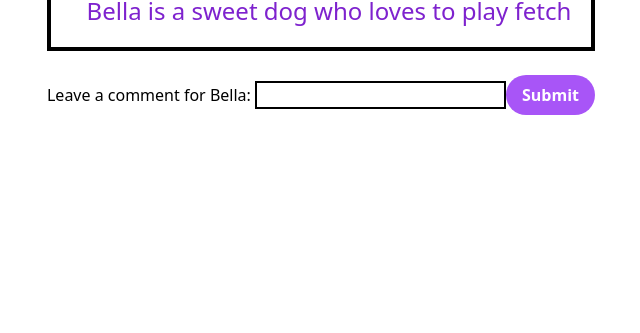
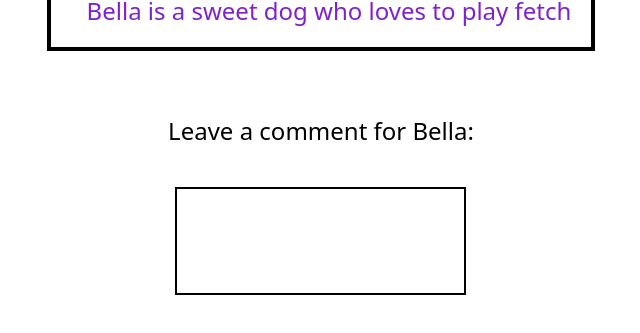
Before and after one commit to manaia-2022/patch, a React (Vite) app: page / in a window 1280 px wide. Shown: the part 593-926 px from the top of the page, without its empty margins (319-959 px from the left). Before the commit the page ends 800 px from the top, so only its background shows below. Built offline with nearby package versions, Linux system fonts and the light colour scheme; what prettier-plugin-tailwindcss would draw is missing.

Commit message:
page layout fixed

```diff
--- a/client/components/AddComment.jsx
+++ b/client/components/AddComment.jsx
@@ -48,25 +48,33 @@ export default function AddComment(props) {
     <>
       <div className='flex justify-center'>
         <form onSubmit={handleSubmit}>
-          <label htmlFor='content'>
+          <div className='flex justify-center  p-10'>
+            <label htmlFor='content' className='text-2xl font-normal'>
               Leave a comment for {props.pet.name}:{' '}
             </label>
+          </div>
+          <div className='flex justify-center'>
             <input
-            className=' border-2 border-solid border-black pr-4'
+              className=' flex justify-center border-2 border-solid border-black p-10 pr-4'
               type='text'
               id='content'
               name='content'
               onChange={handleChange}
               value={form.content}
             ></input>
+          </div>
+          <div className='flex justify-center p-10'>
             <button
-            className='rounded-full bg-purple-500 py-2 px-4 pl-4 font-bold text-white hover:bg-purple-700'
+              className='rounded-full bg-purple-700 p-10 py-2 px-4 pl-4 font-bold text-white  hover:bg-pink-700'
               type='submit'
             >
-            Submit
+              Add Comment
             </button>
+          </div>
+          <div className='flex justify-center text-2xl font-normal'>
+            {thanks && <p>{thanks}</p>}
+          </div>
         </form>
-        {thanks && <p>{thanks}</p>}
       </div>
     </>
   )
```
Lines whose indentation alone changed are shown as unchanged.
